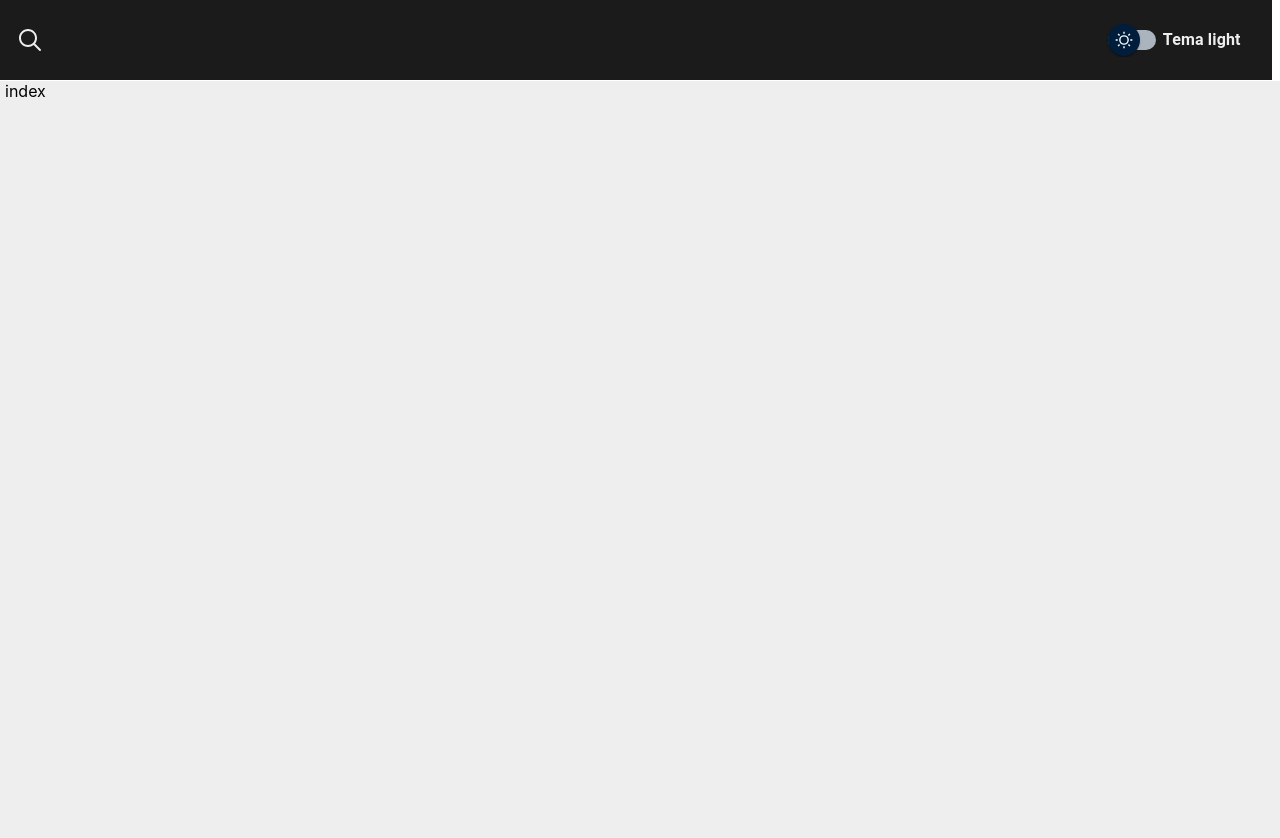
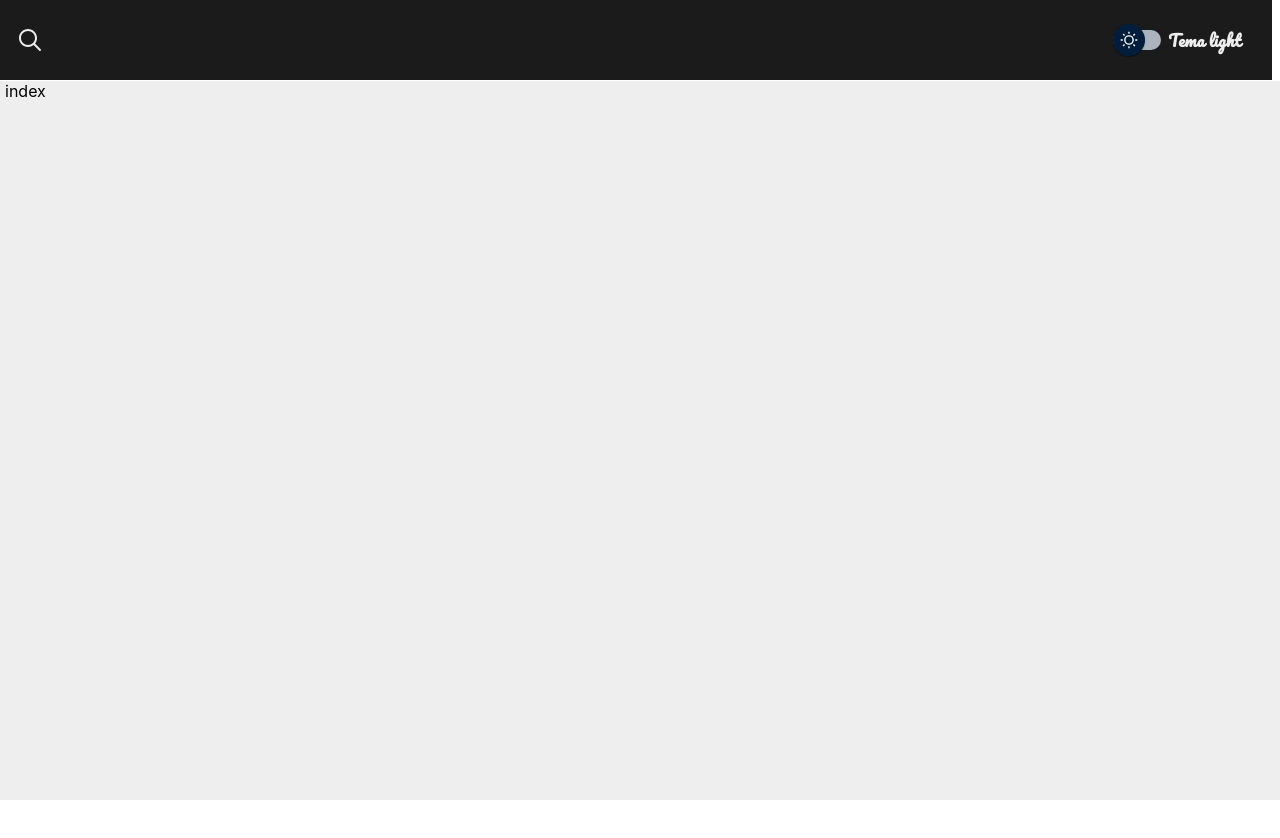
Before and after one commit to oliveiramiro2/pokedex-updated, a React (Create React App) app: page / in a window 1280 px wide. Shown: the top 838 px of the page. After the commit the page ends 800 px from the top, so only its background shows below. Built offline with nearby package versions, Linux system fonts and the light colour scheme.

Commit message:
added font pacifico to project and for the label switch

```diff
--- a/src/Pages/public/Home/styled.tsx
+++ b/src/Pages/public/Home/styled.tsx
@@ -3,6 +3,6 @@ import styled from 'styled-components'
 export const SContainHome = styled.div`
     margin-top: 10.1vh;
     padding: 0 5px;
-    height: 200vh;
+    min-height: 89.9vh;
     background: ${props => props.theme.colorPrimary};
 `
--- a/src/Pages/public/components/Header/styled.tsx
+++ b/src/Pages/public/components/Header/styled.tsx
@@ -17,6 +17,7 @@ export const SHeaderContain = styledC.default.header`
 
     & span {
         font-weight: bold;
+        font-family: Pacifico;
     }
 `;
 
--- a/src/index.css
+++ b/src/index.css
@@ -11,3 +11,8 @@ code {
   font-family: source-code-pro, Menlo, Monaco, Consolas, 'Courier New',
     monospace;
 }
+
+@font-face {
+    font-family: Pacifico;
+    src: url(../public/fonts/Pacifico.ttf);
+}
```
Also changed, not shown: public/fonts/Pacifico.ttf (added).
